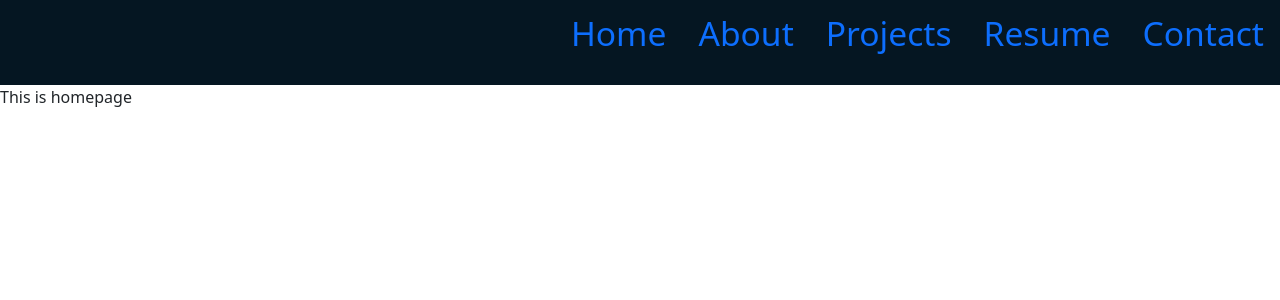
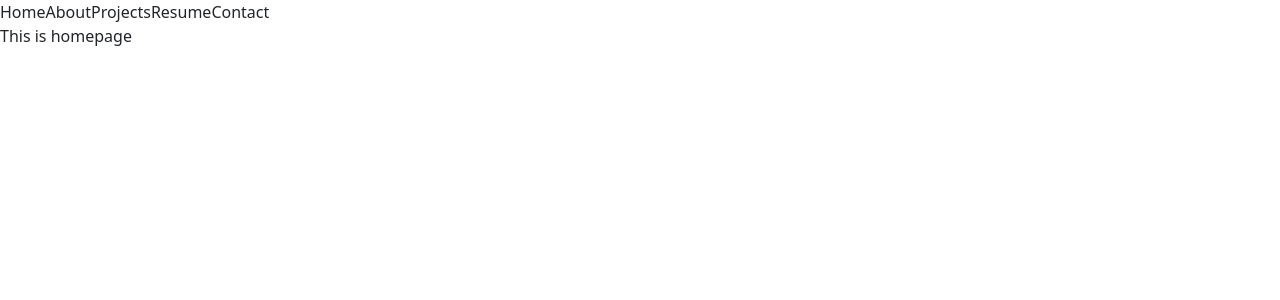
Before and after one commit to mnshaun24/shaun-portfolio, a React (Create React App) app: page / in a window 1280 px wide. Shown: the top 300 px of the page. Built offline with nearby package versions, Linux system fonts and the light colour scheme; the HTML template or start-up script is replaced by a standard one.

Commit message:
fixed issues before using tailwind and installed tailwind

```diff
--- a/package.json
+++ b/package.json
@@ -38,5 +38,10 @@
       "last 1 firefox version",
       "last 1 safari version"
     ]
+  },
+  "devDependencies": {
+    "autoprefixer": "^10.4.2",
+    "postcss": "^8.4.7",
+    "tailwindcss": "^3.0.23"
   }
 }
--- a/src/components/About/index.js
+++ b/src/components/About/index.js
@@ -1,6 +1,5 @@
 import React from "react";
 import coverImage from "../../assets/cover/cover-image.jpg";
-import bootstrap from "bootstrap";
 
 function About() {
     return (
--- a/src/components/Contact/index.js
+++ b/src/components/Contact/index.js
@@ -1,5 +1,4 @@
 import React from "react";
-import bootstrap from "bootstrap";
 
 function Contact() {
     return (
--- a/src/components/Navigation/index.js
+++ b/src/components/Navigation/index.js
@@ -1,16 +1,13 @@
 import React from "react";
-import Nav from 'react-bootstrap/Nav';
 
 function Navi({ navLinks, setCurrentPage }) {
 
   return (
     <container>
-        <div id="header" className="nav justify-content-end">
+        <div>
           {navLinks.map((link) => {
             return (
-              <Nav.Item>
-                <Nav.Link eventKey={link} onClick={() => setCurrentPage(link)}>{link}</Nav.Link>
-              </Nav.Item>
+                <span eventKey={link} onClick={() => setCurrentPage(link)}>{link}</span>
             );
           })}
         </div>
--- a/src/components/ProjectList/index.js
+++ b/src/components/ProjectList/index.js
@@ -1,29 +1,18 @@
 import React from "react";
-import Card from "react-bootstrap/Card";
 
-function Peak(props) {
+function ProjectUse(props) {
 
     return (
-        <Card style={{ width: "25rem" }} className="project-card bg-dark text-white">
-            <Card.Img src={require(`../../assets/projects/${props.project.name}`)}
-                alt={props.project.name}
+        <section>
+            <div key={props.project.name}>
+                <img
+                src={require(`../../assets/projects/${props.project.name}`)}
+                className="project-bg" alt={props.project.name}
                 />
-            <Card.ImgOverlay>
-                <Card.Title>{props.project.name}</Card.Title>
-                <Card.Text>{props.project.description}</Card.Text>
-            </Card.ImgOverlay>
-        </Card>
-
-        // <section>
-        //     <div key={props.project.name}>
-        //         <img
-        //         src={require(`../../assets/projects/${props.project.name}`)}
-        //         className="project-bg" alt={props.project.name}
-        //         />
-        //     </div>
-        //     <p>{props.project.description}</p>
-        // </section>
+            </div>
+            <p>{props.project.description}</p>
+        </section>
     );
 }
 
-export default Peak;
+export default ProjectUse;
--- a/src/components/Projects/index.js
+++ b/src/components/Projects/index.js
@@ -1,6 +1,5 @@
 import React from "react";
-import Peak from "../ProjectList";
-import bootstrap from "bootstrap";
+import ProjectUse from "../ProjectList";
 
 function Projects() {
     const myProjects = [
@@ -45,7 +44,7 @@
         myProjects.map(eachProject => {
             return (
                 <section>
-                    <Peak project={eachProject}/>
+                    <ProjectUse project={eachProject}/>
                 </section>
             )
         })
--- a/src/components/Resume/index.js
+++ b/src/components/Resume/index.js
@@ -1,5 +1,4 @@
 import React from "react";
-import bootstrap from "bootstrap";
 
 function Resume() {
     return (
--- a/src/index.css
+++ b/src/index.css
@@ -1,3 +1,7 @@
+@tailwind base;
+@tailwind components;
+@tailwind utilities;
+
 :root {
   --primary: #051622;
   --secondary: #1BA098;
--- /dev/null
+++ b/tailwind.config.js
@@ -0,0 +1,7 @@
+module.exports = {
+  content: [],
+  theme: {
+    extend: {},
+  },
+  plugins: [],
+}
```
Also changed, not shown: 1 other file (tests, documents, lock files or other folders).
